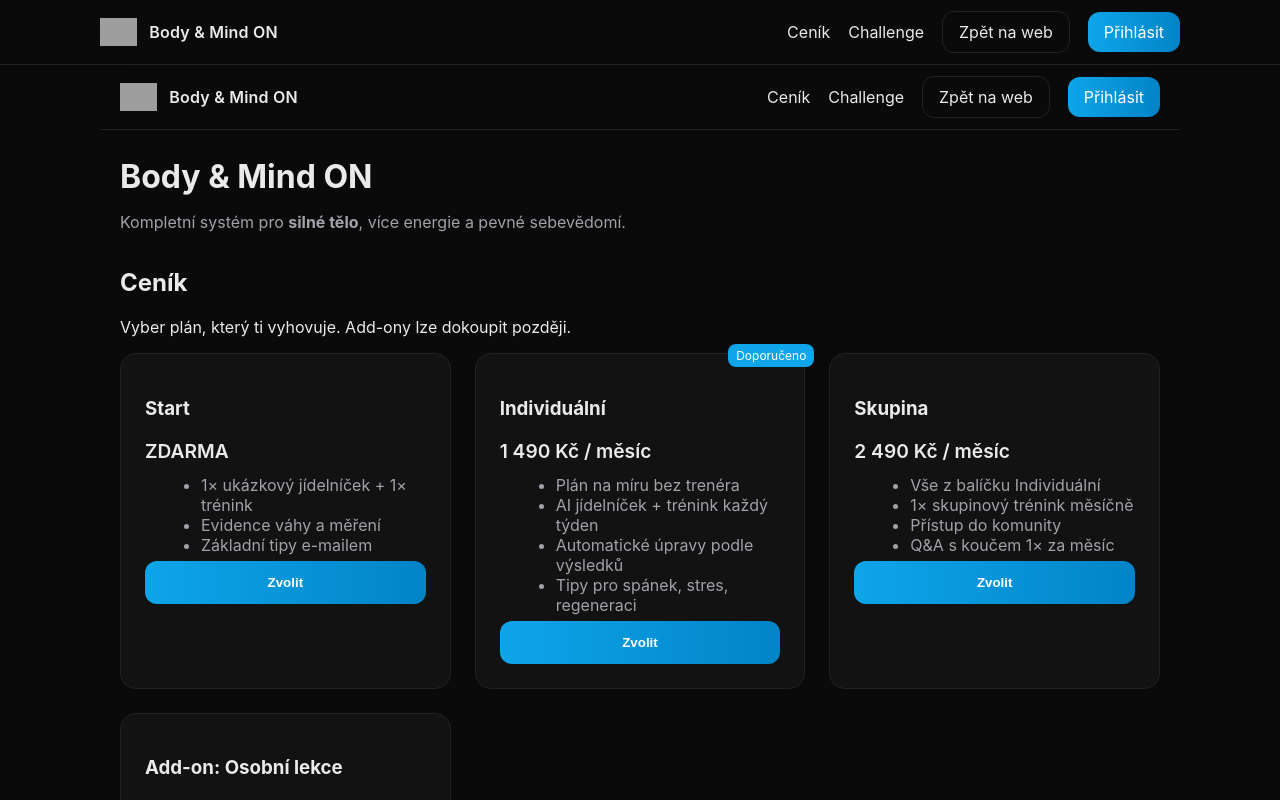
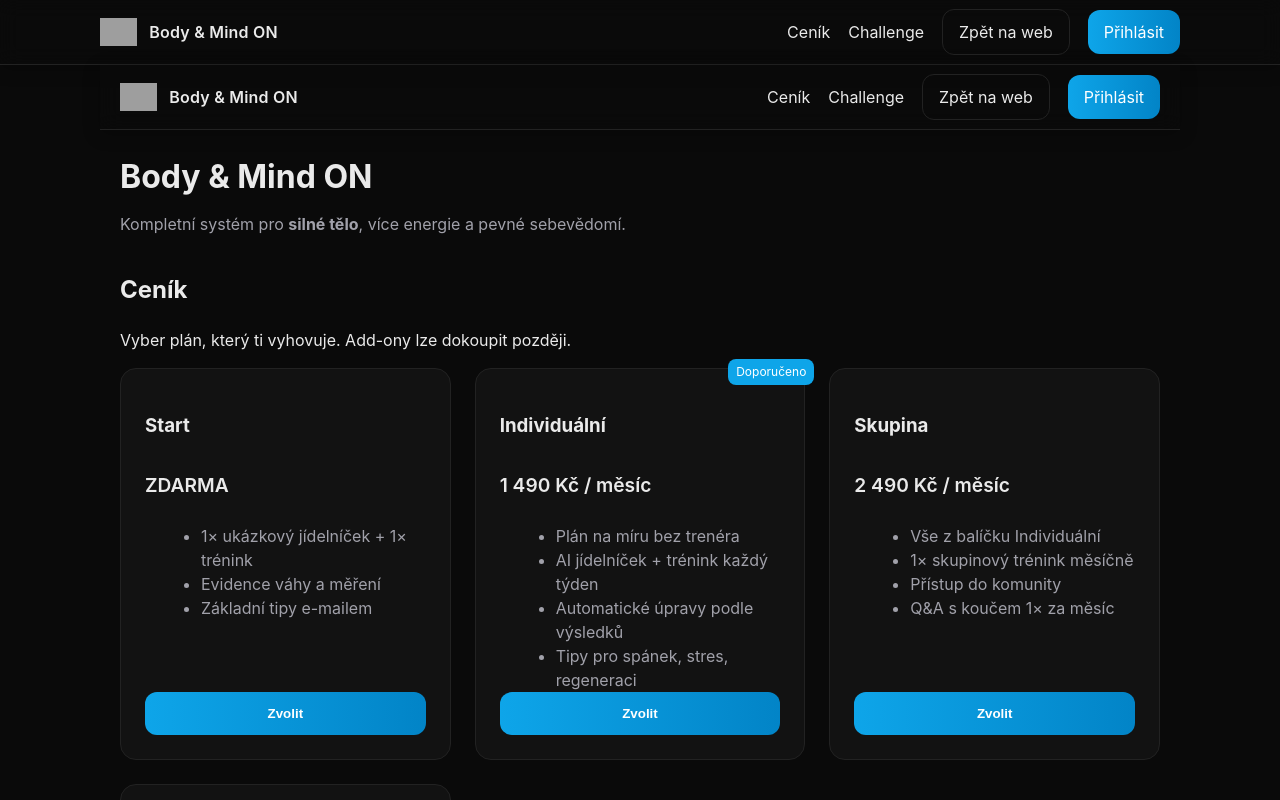
Before and after one commit to Progen-design/body-mind-on, a Next.js app: page / in a window 1280 px wide. Shown: the top 800 px of the page. Built offline with nearby package versions, Linux system fonts and the light colour scheme; grey boxes are pictures that could not be loaded.

Commit message:
Update globals.css

```diff
--- a/styles/globals.css
+++ b/styles/globals.css
@@ -10,6 +10,7 @@
   --error: #ef4444;
 }
 
+/* ---- Base ---- */
 * { box-sizing: border-box; }
 html, body {
   margin: 0;
@@ -17,14 +18,30 @@ html, body {
   background: var(--bg);
   color: var(--text);
   font-family: Inter, system-ui, -apple-system, Segoe UI, Roboto, Arial, sans-serif;
+  line-height: 1.5;
+  -webkit-font-smoothing: antialiased;
+  -moz-osx-font-smoothing: grayscale;
 }
 a { color: inherit; text-decoration: none; }
 a:hover { opacity: .9; }
 
 .container { max-width: 1120px; margin: 0 auto; padding: 0 20px; }
+@media (max-width: 480px){
+  .container { padding: 0 14px; }
+}
+
 main { padding: 40px 0; }
 
-/* Header */
+/* ---- Focus & Utilities ---- */
+:focus-visible {
+  outline: 2px solid var(--accent);
+  outline-offset: 2px;
+  border-radius: 10px;
+}
+.muted { color: var(--muted); }
+.center { text-align: center; }
+
+/* ---- Header ---- */
 .site-header {
   position: sticky;
   top: 0;
@@ -32,12 +49,14 @@ main { padding: 40px 0; }
   background: rgba(10,10,10,.7);
   backdrop-filter: saturate(160%) blur(10px);
   border-bottom: 1px solid var(--border);
+  box-shadow: 0 4px 16px rgba(0,0,0,.25); /* lepší čitelnost při scrollu */
 }
 .nav {
   height: 64px;
   display: flex;
   align-items: center;
   justify-content: space-between;
+  gap: 16px;
 }
 .brand {
   display: flex;
@@ -45,15 +64,11 @@ main { padding: 40px 0; }
   gap: 12px;
   font-weight: 600;
   letter-spacing: .2px;
+  white-space: nowrap;
 }
-.brand img {
-  height: 28px;
-}
-.menu {
-  display: flex;
-  align-items: center;
-  gap: 18px;
-}
+.brand img { height: 28px; }
+.menu { display: flex; align-items: center; gap: 18px; flex-wrap: wrap; }
+
 .btn {
   display: inline-flex;
   align-items: center;
@@ -65,13 +80,14 @@ main { padding: 40px 0; }
   border: none;
   cursor: pointer;
 }
+.btn:disabled { opacity: .5; cursor: not-allowed; }
 .ghost {
   border: 1px solid var(--border);
   padding: 10px 16px;
   border-radius: 12px;
 }
 
-/* Hero */
+/* ---- Hero ---- */
 .hero {
   display: grid;
   grid-template-columns: 1fr;
@@ -84,39 +100,39 @@ main { padding: 40px 0; }
   line-height: 1.2;
   margin: 0 0 12px;
 }
-.hero p {
-  color: var(--muted);
-  font-size: 16px;
+.hero p { color: var(--muted); font-size: 16px; }
+.cta { margin-top: 18px; display: flex; gap: 12px; flex-wrap: wrap; }
+
+/* ---- Pricing grid ---- */
+.pricing-grid {
+  display: grid;
+  gap: 24px;
+  grid-template-columns: repeat(3, minmax(0, 1fr));
 }
-.cta {
-  margin-top: 18px;
-  display: flex;
-  gap: 12px;
-  flex-wrap: wrap;
+@media (max-width: 1024px){
+  .pricing-grid { grid-template-columns: repeat(2, minmax(0, 1fr)); }
+}
+@media (max-width: 640px){
+  .pricing-grid { grid-template-columns: 1fr; }
 }
 
-/* Pricing grid */
-.pricing-grid {
-  display: grid;
-  grid-template-columns: repeat(auto-fill, minmax(260px, 1fr));
-  gap: 24px;
-}
-
-/* Card */
+/* ---- Card ---- */
 .card {
   background: var(--panel);
   border-radius: 16px;
   padding: 24px;
   border: 1px solid var(--border);
   position: relative;
-  transition: transform 0.2s, border-color 0.2s;
+  transition: transform 0.2s, border-color 0.2s, box-shadow .2s;
+  display: flex;
+  flex-direction: column;         /* umožní tlačítko držet dole */
+  min-height: 100%;
 }
 .card:hover {
   transform: translateY(-4px);
+  box-shadow: 0 10px 24px rgba(0,0,0,.25);
 }
-.card.selected {
-  border-color: var(--accent);
-}
+.card.selected { border-color: var(--accent); }
 .badge {
   position: absolute;
   top: -10px;
@@ -136,19 +152,13 @@ main { padding: 40px 0; }
   color: var(--muted);
   margin: 12px 0 0 16px;
 }
+.card .submit { margin-top: 18px; width: 100%; margin-top: auto; } /* přilepit ke spodku */
 
-/* Form */
-.form-section {
-  margin-top: 48px;
-}
-.form {
-  display: grid;
-  gap: 14px;
-}
-.label {
-  font-size: 14px;
-  color: #cfcfcf;
-}
+/* ---- Form ---- */
+.form-section { margin-top: 48px; }
+.form { display: grid; gap: 14px; }
+.label { font-size: 14px; color: #cfcfcf; }
+
 .input, .select {
   width: 100%;
   padding: 12px 14px;
@@ -158,19 +168,15 @@ main { padding: 40px 0; }
   color: var(--text);
   outline: none;
 }
-.input::placeholder {
-  color: #8a8a91;
-}
+.input::placeholder { color: #8a8a91; }
+
 .row {
   display: grid;
   grid-template-columns: 1fr 1fr;
   gap: 12px;
 }
-@media (max-width: 768px) {
-  .row {
-    grid-template-columns: 1fr;
-  }
-}
+@media (max-width: 768px) { .row { grid-template-columns: 1fr; } }
+
 .submit {
   margin-top: 6px;
   width: 100%;
@@ -182,17 +188,12 @@ main { padding: 40px 0; }
   background: linear-gradient(90deg, var(--accent), var(--accent-600));
   cursor: pointer;
 }
-.note {
-  font-size: 13px;
-  color: var(--muted);
-  margin-top: 6px;
-}
+.submit:disabled { opacity: .6; cursor: not-allowed; }
 
-/* Footer */
-.site-footer {
-  border-top: 1px solid var(--border);
-  margin-top: 48px;
-}
+.note { font-size: 13px; color: var(--muted); margin-top: 6px; }
+
+/* ---- Footer ---- */
+.site-footer { border-top: 1px solid var(--border); margin-top: 48px; }
 .foot {
   display: flex;
   align-items: center;
@@ -200,9 +201,12 @@ main { padding: 40px 0; }
   color: #a1a1aa;
   font-size: 14px;
   padding: 24px 0;
-}
-.links {
-  display: flex;
-  gap: 16px;
+  gap: 12px;
   flex-wrap: wrap;
 }
+.links { display: flex; gap: 16px; flex-wrap: wrap; }
+
+/* ---- Motion preference ---- */
+@media (prefers-reduced-motion: reduce){
+  * { animation: none !important; transition: none !important; }
+}
```
